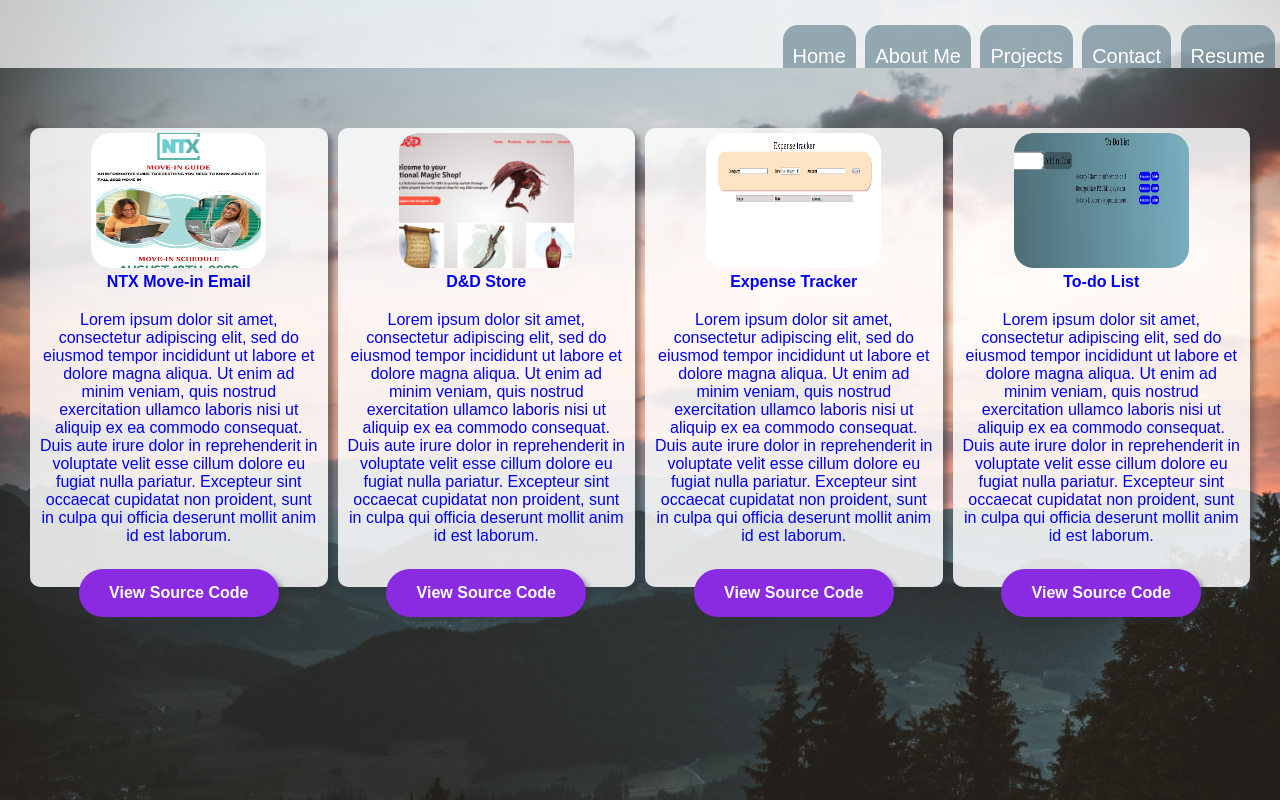
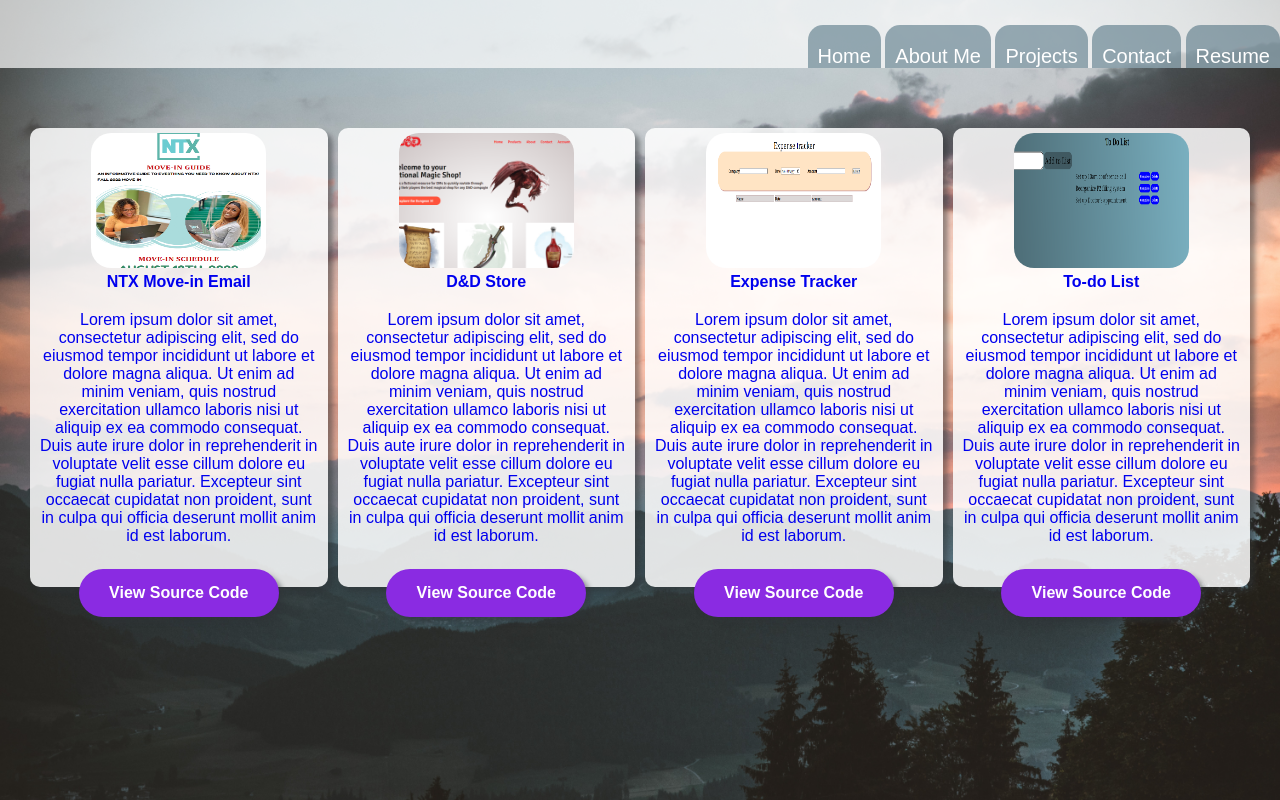
Before and after one commit to morobm1/Brian-s-Portfolio-Website, a PHP site: page /Projects.html in a window 1280 px wide. Run offline with PHP 8.4, Linux system fonts and the light colour scheme.

Commit message:
updated nav width

```diff
--- a/css/projects.css
+++ b/css/projects.css
@@ -10,34 +10,27 @@
 body {
     background-image: url(../Images/pexels-stephan-seeber-1261728.jpg);
     background-size: cover;
-    background-repeat: repeat-y;
+    background-repeat: none;
     height: 100vh;
+    width: 100vw;
 }
 
-.navbar {
-    display: flex;
-    position:absolute;
-    align-items: center;
-    padding: 20px;
-
-}
 
 nav {
     padding-top: 25px;
     flex: 1;
     text-align: right;
-    background-color: rgba(255, 255, 255, 0.705);
+    min-width: 480px;
+    background-color: rgba(252, 252, 252, 0.705);
 }
 
 nav ul {
     display: inline-block;
     list-style-type: none;
-    min-width: 515px;
 }
 
 nav ul li {
     display: inline-block;
-    margin-right: 5px;
     background-color: rgba(58, 96, 114, 0.5);
     padding: 20px 10px 0px 10px;
     text-align: center;
```
